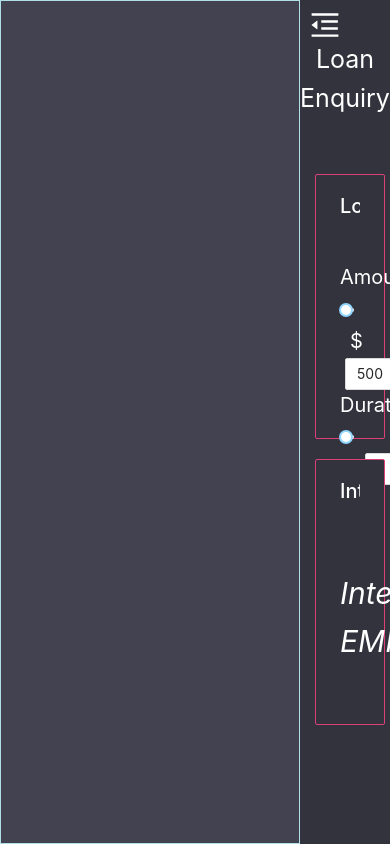
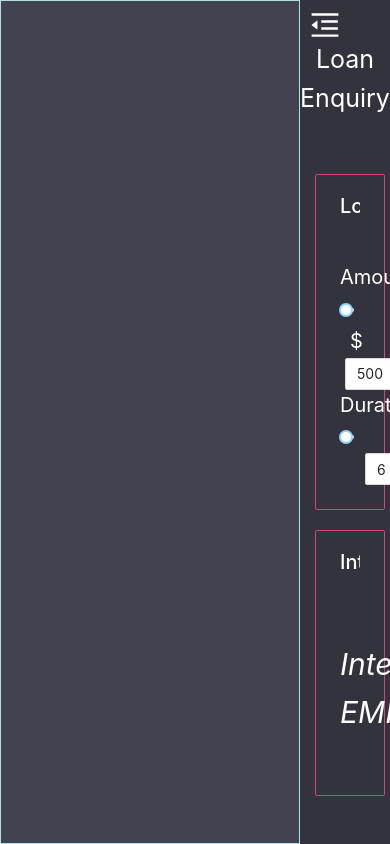
Before and after one commit to vikasjais/FullThrottleAssignment, a React (Create React App) app: page / in a window 390 px wide. Shown: the top 844 px of the page. Built offline with nearby package versions, Linux system fonts and the light colour scheme.

Commit message:
Responsive

```diff
--- a/src/Views/LoanView.js
+++ b/src/Views/LoanView.js
@@ -85,7 +85,7 @@ export default class LoanView extends Component {
                         <Col xl={3} lg={3} md={24} sm={24} xs={24}>
                         </Col>
                         <Col xl={9} lg={9} md={24} sm={24} xs={24}>
-                            <Card bodyStyle={{height: '200px'}}
+                            <Card bodyStyle={{minHeight: '200px'}}
                                   title={<div style={{color: 'white', textAlign: 'center'}}><span
                                       style={{fontSize: '20px'}}>Loan detail</span></div>} className={'innerCard'}
                                   headStyle={{borderBottom: '1px solid #33333d'}}>
@@ -141,7 +141,7 @@ export default class LoanView extends Component {
                             </Card>
                         </Col>
                         <Col xl={9} lg={9} md={24} sm={24} xs={24}>
-                            <Card bodyStyle={{height: '200px'}}
+                            <Card bodyStyle={{minHeight: '200px'}}
                                   title={<div style={{color: 'white', textAlign: 'center'}}><span
                                       style={{fontSize: '20px'}}>Interest detail</span></div>} className={'innerCard'}
                                   headStyle={{borderBottom: '1px solid #33333d'}}>
```
